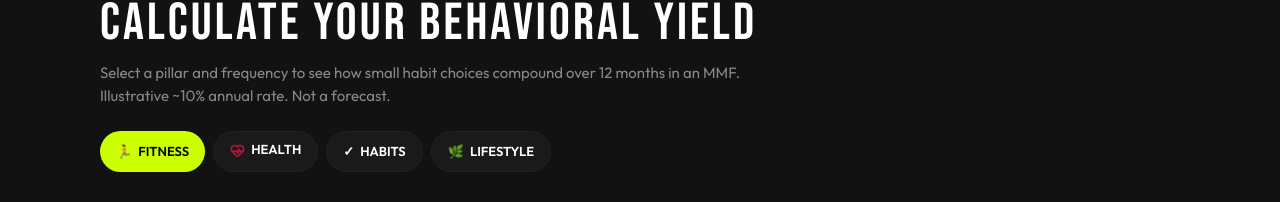
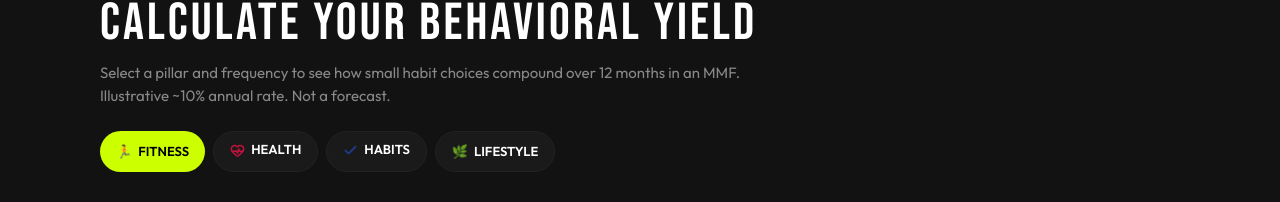
Before and after one commit to mickyalu/vuna-kenya, a React (Vite) app: page / in a window 1280 px wide. Shown: the part 1565-1767 px from the top of the page. Built offline with nearby package versions, Linux system fonts and the light colour scheme.

Commit message:
Show a dark check on the Habits card.
The tick was inheriting white and disappearing on the white disc.

Co-authored-by: mickyalu <mickyalu@users.noreply.github.com>

```diff
--- a/src/components/HarvestTab.tsx
+++ b/src/components/HarvestTab.tsx
@@ -71,7 +71,7 @@ export function HarvestTab() {
                       : 'bg-[#111111] shadow-[0_0_0_3px_rgba(17,17,17,0.28)]'
                   }`}
                 >
-                  <PillarGlyph id={id} size={26} tone={id === 'HEALTH' ? 'accent' : 'on-face'} />
+                  <PillarGlyph id={id} size={26} tone={id === 'HEALTH' || !meta.ink ? 'accent' : 'on-face'} />
                 </span>
                 <p
                   className={`mt-2 text-[14px] font-extrabold tracking-wide ${
--- a/src/components/PillarGlyph.tsx
+++ b/src/components/PillarGlyph.tsx
@@ -1,4 +1,4 @@
-import { HeartPulse } from 'lucide-react'
+import { Check, HeartPulse } from 'lucide-react'
 import { PILLAR_CATALOG, type PillarId } from '../lib/pillars'
 
 type Tone = 'on-face' | 'accent'
@@ -6,7 +6,7 @@ type Tone = 'on-face' | 'accent'
 type Props = {
   id: PillarId
   size?: number
-  /** `accent` is the red pulse on a light badge or mixed background. `on-face` sits on the rose card. */
+  /** `accent` sits on a light badge. `on-face` sits directly on the pillar color. */
   tone?: Tone
 }
 
@@ -22,6 +22,17 @@ export function PillarGlyph({ id, size = 22, tone = 'accent' }: Props) {
     )
   }
 
+  if (id === 'HABITS') {
+    return (
+      <Check
+        size={size}
+        strokeWidth={3}
+        aria-hidden
+        className={tone === 'on-face' ? 'text-white' : 'text-[#1E3A8A]'}
+      />
+    )
+  }
+
   return (
     <span className="leading-none" aria-hidden>
       {PILLAR_CATALOG[id].emoji}
```
